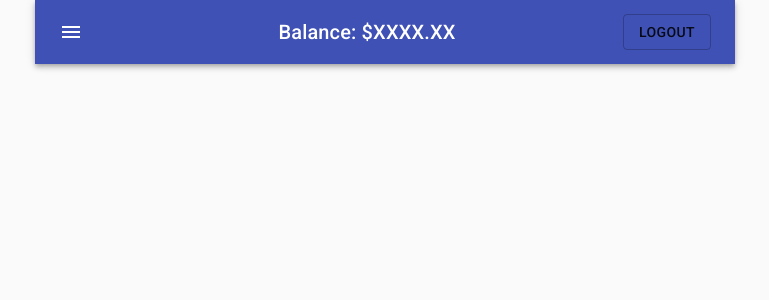
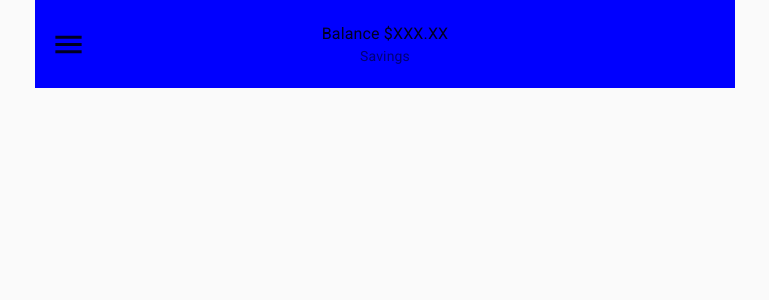
Before and after one commit to springbreak2020/SBFrontEnd, a React (Create React App) app in the folder sbfe/: page / in a window 1280 px wide. Shown: the top 300 px of the page, without its empty margins (255-1024 px from the left). Built offline with nearby package versions, Linux system fonts and the light colour scheme.

Commit message:
Fixed the menu open/closed functionality.

```diff
--- a/sbfe/src/App.css
+++ b/sbfe/src/App.css
@@ -77,19 +77,23 @@ div {
 }
 
 .MuiToolbar-regular {
-    min-height: 56px;
-    width: 100%;
-    display: flex;
+  min-height: 56px;
+  width: 100%;
+  display: flex;
 }
 
 h6 {
   text-align: center;
 }
 
-.none {
-  display: none;
+.MuiListItemText-multiline {
+    text-align: center;
 }
 
-.display {
-  display: flex;
+.MuiSvgIcon-fontSizeLarge {
+    position: absolute;
 }
+
+nav {
+  background-color: blue;
+}
--- a/sbfe/src/components/TopAppBar.js
+++ b/sbfe/src/components/TopAppBar.js
@@ -1,39 +1,33 @@
-import React, { useState } from "react";
 import { Link } from "react-router-dom";
-
-import MenuExpansion from "./MenuExpansion";
-
-import { makeStyles } from "@material-ui/core/styles";
-import AppBar from "@material-ui/core/AppBar";
-import Toolbar from "@material-ui/core/Toolbar";
-import Typography from "@material-ui/core/Typography";
-import Button from "@material-ui/core/Button";
-import IconButton from "@material-ui/core/IconButton";
+import React from "react";
+import List from "@material-ui/core/List";
+import ListItem from "@material-ui/core/ListItem";
+import ListItemText from "@material-ui/core/ListItemText";
+import MenuItem from "@material-ui/core/MenuItem";
+import Menu from "@material-ui/core/Menu";
 import MenuIcon from "@material-ui/icons/Menu";
-import Menu from "@material-ui/core/Menu";
-import MenuItem from "@material-ui/core/MenuItem";
 
 import "../App.css";
 
-const useStyles = makeStyles(theme => ({
-  root: {
-    flexGrow: 1
-  },
-  menuButton: {
-    marginRight: theme.spacing(2)
-  },
-  title: {
-    flexGrow: 1
-  }
-}));
+const options = [
+  "Income/Expense",
+  "Savings",
+  "Debt",
+  <Link to="/budgets">Budgets</Link>,
+  <Link to="/">Notes</Link>
+];
 
-export default function TopAppBar() {
-  const classes = useStyles();
+export default function SimpleListMenu() {
   const [anchorEl, setAnchorEl] = React.useState(null);
-  const [menuActive, setMenuState] = useState(false);
+  const [selectedIndex, setSelectedIndex] = React.useState(1);
 
-  const handleClick = event => {
+  const handleClickListItem = event => {
     setAnchorEl(event.currentTarget);
+  };
+
+  const handleMenuItemClick = (event, index) => {
+    setSelectedIndex(index);
+    setAnchorEl(null);
   };
 
   const handleClose = () => {
@@ -41,44 +35,40 @@ export default function TopAppBar() {
   };
 
   return (
-    <div className={classes.root}>
-      <AppBar position="static">
-        <Toolbar>
-          <IconButton
-            edge="start"
-            className={classes.menuButton}
-            color="inherit"
-            aria-label="menu"
-            onClick={handleClick}
+    <div>
+      <List component="nav" aria-label="Device settings">
+        <ListItem
+          button
+          aria-haspopup="true"
+          aria-controls="lock-menu"
+          //   aria-label="when device is locked"
+          onClick={handleClickListItem}
         >
+          <MenuIcon fontSize="large" />
+          <ListItemText
+            primary="Balance $XXX.XX"
+            secondary={options[selectedIndex]}
+          />
+        </ListItem>
+      </List>
       <Menu
-              id="simple-menu"
+        id="lock-menu"
         anchorEl={anchorEl}
         keepMounted
         open={Boolean(anchorEl)}
         onClose={handleClose}
-            //   className={` ${
-            //     menuActive ? "none" : "display"
-            //   }`}
-            //   onClick={() => setMenuState(!menuActive)}
       >
-              <MenuItem onClick={handleClose}>
-                <MenuExpansion />
+        {options.map((option, index) => (
+          <MenuItem
+            key={option}
+            disabled={index === 0}
+            selected={index === selectedIndex}
+            onClick={event => handleMenuItemClick(event, index)}
+          >
+            {option}
           </MenuItem>
-              <MenuItem onClick={handleClose}>
-                <Link to="./budgets" onClick={handleClose}>
-                  Budgets
-                </Link>
-              </MenuItem>
+        ))}
       </Menu>
-            <MenuIcon />
-          </IconButton>
-          <Typography variant="h6" className={classes.title}>
-            Balance: $XXXX.XX
-          </Typography>
-          <Button variant="outlined">Logout</Button>
-        </Toolbar>
-      </AppBar>
     </div>
   );
 }
```
Lines whose indentation alone changed are shown as unchanged.
